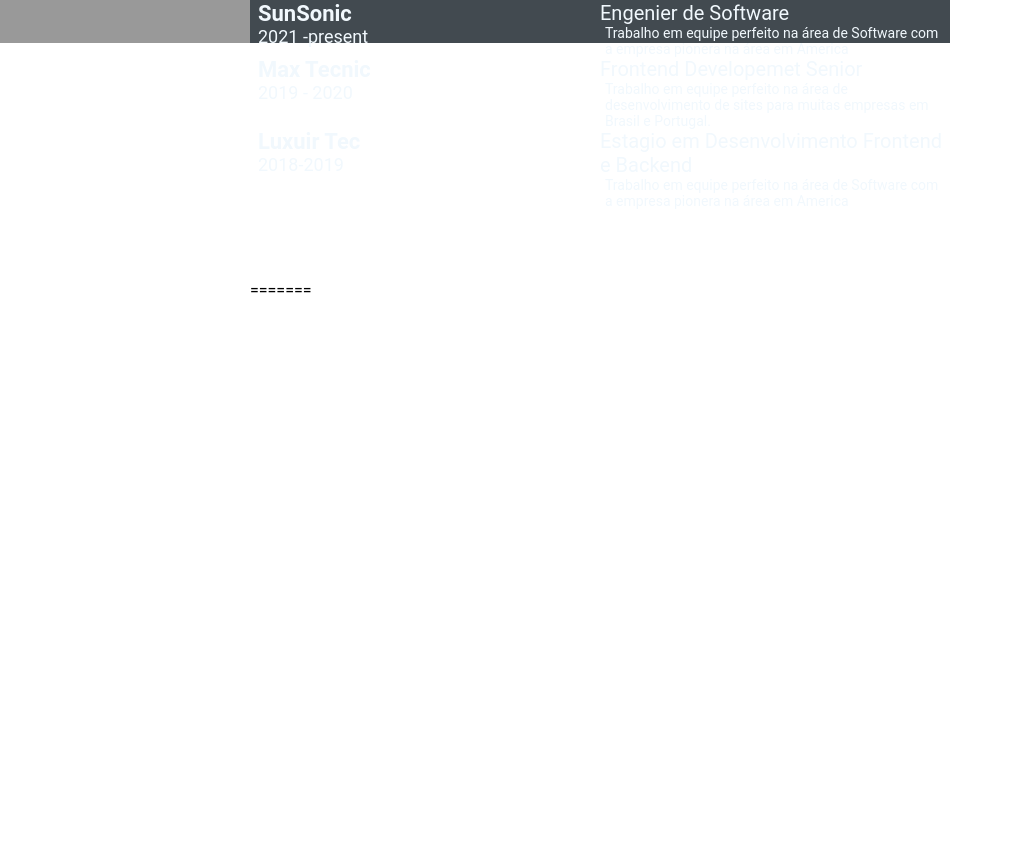
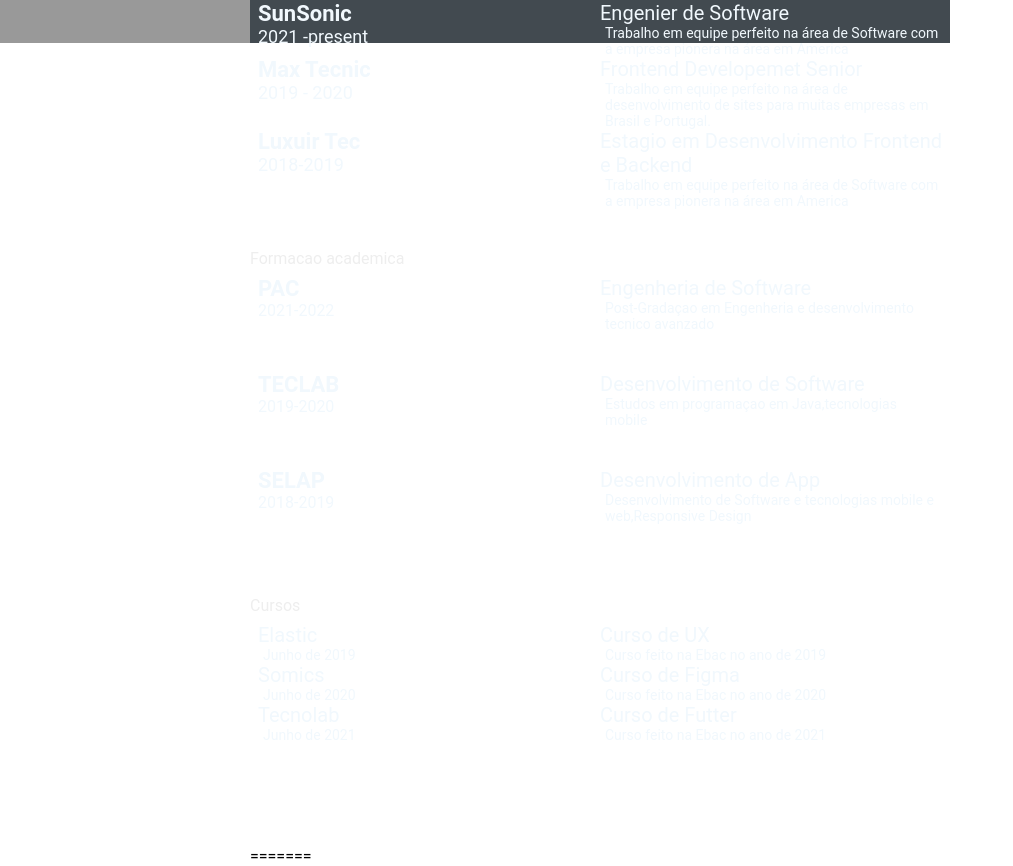
Before and after one commit to Rigzert/jornada-Dev.github.io, a plain HTML site: page index.html in a window 1280 px wide. Shown: the part 757-1623 px from the top of the page, without its empty margins (0-1013 px from the left). Before the commit the page ends 1057 px from the top, so only its background shows below. Drawn offline with Linux system fonts and the light colour scheme.

Commit message:
Update index (#13)

```diff
--- a/index.html
+++ b/index.html
@@ -125,6 +125,68 @@
 
 
             </div>
+         <section class="education gap">
+                        <div class="right-title">Formacao academica</div>
+                        <div class="education-contents">
+                            <div class="education-left">
+                                <p class="education-school-name">PAC</p>
+                                <p class="education-time-period">2021-2022</p>
+                            </div>
+                            <div class="education-right">
+                                <p class="education-subject">Engenheria de Software</p>
+                                <p class="education-desc">Post-Gradaçao em Engenheria e desenvolvimento tecnico avanzado</p>
+                            </div>
+                        </div>
+                        <div class="education-contents">
+                            <div class="education-left">
+                                <p class="education-school-name">TECLAB</p>
+                                <p class="education-time-period">2019-2020</p>
+                            </div>
+                            <div class="education-right">
+                                <p class="education-subject">Desenvolvimento de Software</p>
+                                <p class="education-desc">Estudos em programaçao em Java,tecnologias mobile </p>
+                            </div>
+                        </div>
+                        <div class="education-contents">
+                            <div class="education-left">
+                                <p class="education-school-name">SELAP</p>
+                                <p class="education-time-period">2018-2019</p>
+                            </div>
+                            <div class="education-right">
+                                <p class="education-subject">Desenvolvimento de App</p>
+                                <p class="education-desc">Desenvolvimento de Software e tecnologias mobile e web,Responsive Design</p>
+                            </div>
+                        </div>
+                    </section>
+                    <section class="awards gap">
+                        <div class="right-title">Cursos</div>
+                        <div class="awards-contents">
+                            <div class="awards-left">
+                                <p class="awards-name">Elastic</p>
+                                <p class="awards-desc">Junho de 2019</p>
+                            </div>
+                            <div class="awards-right">
+                                 <p class="awards-name">Curso de UX</p>
+                                <p class="awards-desc">Curso feito na Ebac no ano de 2019</p>
+                            </div>
+                            <div class="awards-left">
+                                <p class="awards-name">Somics</p>
+                                <p class="awards-desc">Junho de 2020</p>
+                            </div>
+                            <div class="awards-right">
+                                 <p class="awards-name">Curso de Figma</p>
+                                <p class="awards-desc">Curso feito na Ebac no ano de 2020</p>
+                            </div>
+                            <div class="awards-left">
+                                <p class="awards-name">Tecnolab</p>
+                                <p class="awards-desc">Junho de 2021</p>
+                            </div>
+                            <div class="awards-right">
+                                 <p class="awards-name">Curso de Futter</p>
+                                <p class="awards-desc">Curso feito na Ebac no ano de 2021</p>
+                            </div>
+                        </div>
+                    </section>
             </div>
 
         </section>
```
